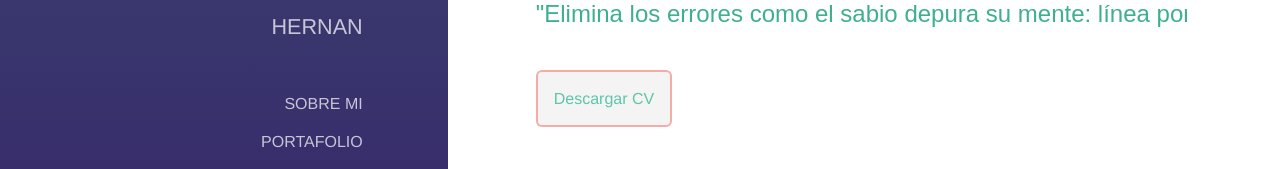
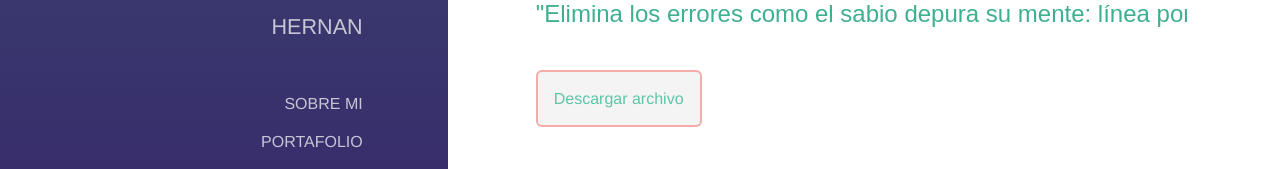
Before and after one commit to JanVal3k/Portafolio, a React (Create React App) app: page / in a window 1280 px wide. Shown: the part 451-620 px from the top of the page. Built offline with nearby package versions, Linux system fonts and the light colour scheme.

Commit message:
se modifica el compoennde para descargar con props y se ajusta el diseno de los botones ver y descargar

```diff
--- a/src/components/clases/paraDescargar.js
+++ b/src/components/clases/paraDescargar.js
@@ -1,30 +1,28 @@
-import React, { useState, useEffect } from "react";
+import React, { useState } from "react";
 import Descargas from "react-file-download";
 import styles from "../../styles/main.module.css";
 
-export default function ParaBotonDescarga() {
+export default function ParaBotonDescarga({
+  rutaArchivo,
+  nombreDescarga = "archivo.pdf",
+  textoBoton = "Descargar archivo",
+  textoDescargando = "Descargando...",
+}) {
   const [isLoading, setIsLoading] = useState(false);
   const [error, setError] = useState(null);
-  //-------------------------------------------
+
   const DescargarArchivo = () => {
     setIsLoading(true);
+    setError(null);
+
     try {
-      Descargas(
-        "../../../Descargas/Pago_internet.pdf",
-        "CvHernanDarioGomez.pdf"
-      );
-      setIsLoading(false);
+      Descargas(rutaArchivo, nombreDescarga);
     } catch (err) {
       setError(err.message);
+    } finally {
       setIsLoading(false);
     }
   };
-
-  useEffect(() => {
-    return () => {
-      setError(null);
-    };
-  }, []);
 
   return (
     <>
@@ -33,7 +31,7 @@ export default function ParaBotonDescarga() {
         onClick={DescargarArchivo}
         disabled={isLoading}
       >
-        {isLoading ? "Descargando..." : "Descargar CV"}
+        {isLoading ? textoDescargando : textoBoton}
       </a>
       {error && <div>Error al descargar el archivo: {error}</div>}
     </>
--- a/src/components/funcionales/popoverPDF.js
+++ b/src/components/funcionales/popoverPDF.js
@@ -3,6 +3,7 @@ import { Document, Page, pdfjs } from "react-pdf";
 import "react-pdf/dist/esm/Page/AnnotationLayer.css";
 import "react-pdf/dist/esm/Page/TextLayer.css";
 import styles2 from "../../styles/pdfPopover.module.css";
+import ParaBotonDescarga from "../clases/paraDescargar";
 
 pdfjs.GlobalWorkerOptions.workerSrc = `//unpkg.com/pdfjs-dist@${pdfjs.version}/build/pdf.worker.min.js`;
 
@@ -25,6 +26,12 @@ const VisorDePDF = () => {
       >
         Ver PDF
       </button>
+      <ParaBotonDescarga
+        rutaArchivo={pdfUrl}
+        nombreDescarga="CvHernanDarioGomez.pdf"
+        textoBoton="Descargar"
+        textoDescargando="Descargando..."
+      />
 
       {abierto && (
         <div className={styles2.overlay}>
--- a/src/styles/main.module.css
+++ b/src/styles/main.module.css
@@ -646,9 +646,11 @@ br{
 }
 
 .cvButton {
-  display: inline-block;
+  display: inline-flex;
   padding: 0.5em 1em;
   text-decoration: none;
+  align-items: center;
+  justify-content: center;
   background-color: #e7e6e672;
   color: #5cc6a7;
   border-radius: 6px;
--- a/src/styles/pdfPopover.module.css
+++ b/src/styles/pdfPopover.module.css
@@ -1,5 +1,10 @@
 .container {
     position: relative;
+    display: flex;
+    flex-direction: row;
+    gap: 1em;
+    height: 30px;
+
   }
 
   .openButton {
```
